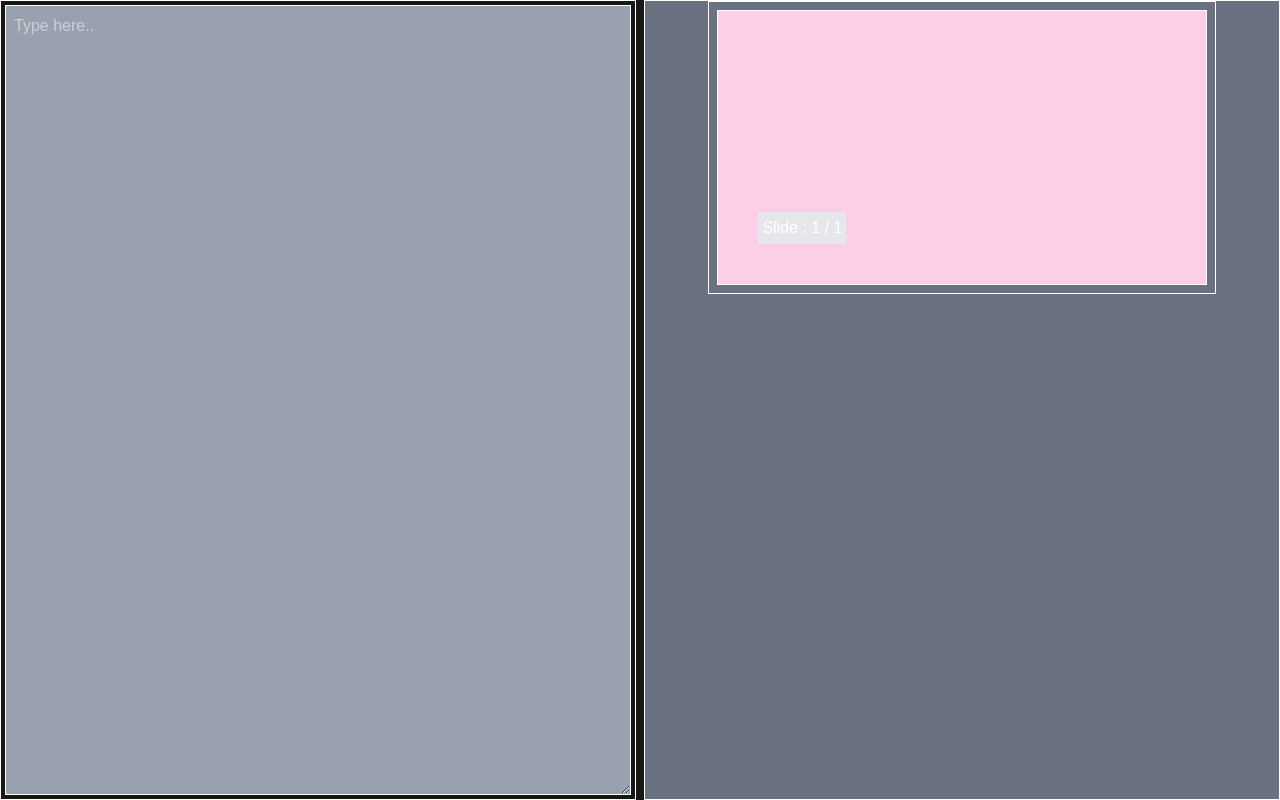
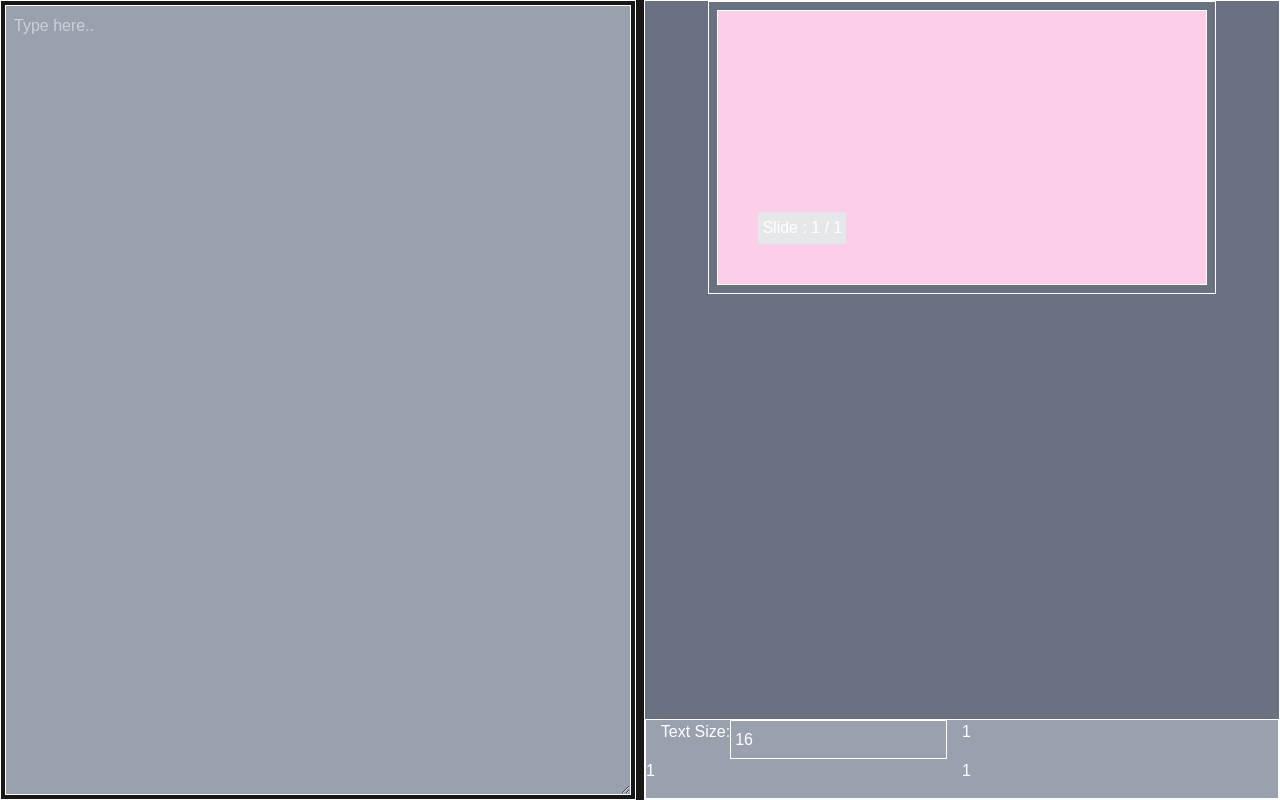
Before and after one commit to akael888/propre-sim, a Next.js app: page /editor in a window 1280 px wide. Built offline with nearby package versions, Linux system fonts and the light colour scheme.

Commit message:
feat : Added Text Size Logic, Added Display Options and Passing the TextSize to Display Options

```diff
--- a/src/app/ui/editor/display/display-panel.tsx
+++ b/src/app/ui/editor/display/display-panel.tsx
@@ -4,9 +4,10 @@ import { useEffect, useState } from "react";
 
 interface DisplayPanelProps {
   textData: string;
+  textSize: number;
 }
 
-const DisplayPanel: React.FC<DisplayPanelProps> = ({ textData }) => {
+const DisplayPanel: React.FC<DisplayPanelProps> = ({ textData, textSize }) => {
   const [slideObject, setSlideObject] = useState(parseTextDataToObjects(""));
 
   useEffect(() => {
@@ -24,6 +25,7 @@ const DisplayPanel: React.FC<DisplayPanelProps> = ({ textData }) => {
             slideNum={slideData.id}
             slideMaxNum={slideMaxNum}
             slideContent={slideData.content}
+            textSize={textSize}
           />
         ))}
       </div>
--- a/src/app/ui/editor/display/slide.tsx
+++ b/src/app/ui/editor/display/slide.tsx
@@ -2,17 +2,24 @@ interface SlideProps {
   slideNum: number;
   slideMaxNum: number;
   slideContent: string;
+  textSize: number;
 }
 
 const Slide: React.FC<SlideProps> = ({
   slideNum,
   slideMaxNum,
   slideContent,
+  textSize,
 }) => {
   return (
     <>
       <div className="aspect-video border-1 bg-pink-200 flex justify-center items-center relative">
-        <pre>{slideContent}</pre>
+        <pre
+          className={`absolute text-center`}
+          style={{ fontSize: `${textSize}px` }}
+        >
+          {slideContent}
+        </pre>
         <div className="absolute bottom-10 left-10 bg-gray-200 p-1">
           Slide : {slideNum + 1} / {slideMaxNum}
         </div>
--- a/src/app/ui/editor/sections/display-area-section.tsx
+++ b/src/app/ui/editor/sections/display-area-section.tsx
@@ -1,4 +1,6 @@
+import { useState } from "react";
 import DisplayPanel from "../display/display-panel";
+import DisplayOptions from "../display/display-options";
 
 interface DisplayAreaSectionProps {
   textData: string;
@@ -7,10 +9,19 @@ interface DisplayAreaSectionProps {
 const DisplayAreaSection: React.FC<DisplayAreaSectionProps> = ({
   textData,
 }) => {
+  const [textSize, setTextSize] = useState(16);
+
+  const handleTextSizeChanges = (textSizeNumvber: number) => {
+    setTextSize(textSizeNumvber);
+  };
+
   return (
     <>
-      <div className="border-1 w-full max-h-screen bg-gray-500 justify-center  flex overflow-y-auto">
-        <DisplayPanel textData={textData} />
+      <div className="border-1 w-full md:max-h-screen bg-gray-500 justify-center flex  md:order-none order-1 max-h-full relative">
+        <div className="flex-1 overflow-y-auto flex h-full justify-center">
+          <DisplayPanel textData={textData} textSize={textSize} />
+        </div>
+        <DisplayOptions handleTextSizeChanges={handleTextSizeChanges} textSize={textSize} />
       </div>
     </>
   );
```
